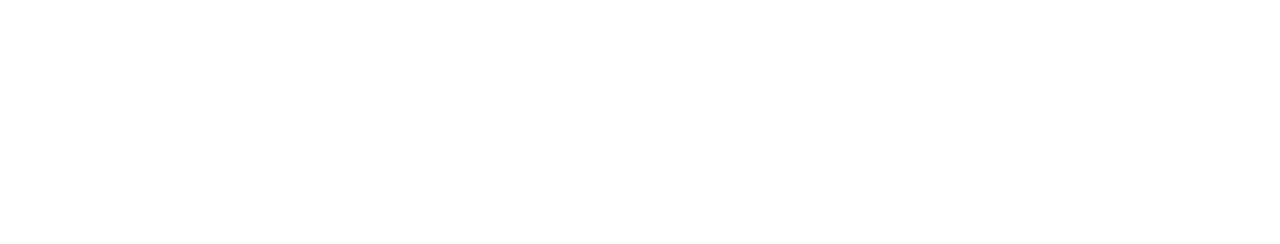
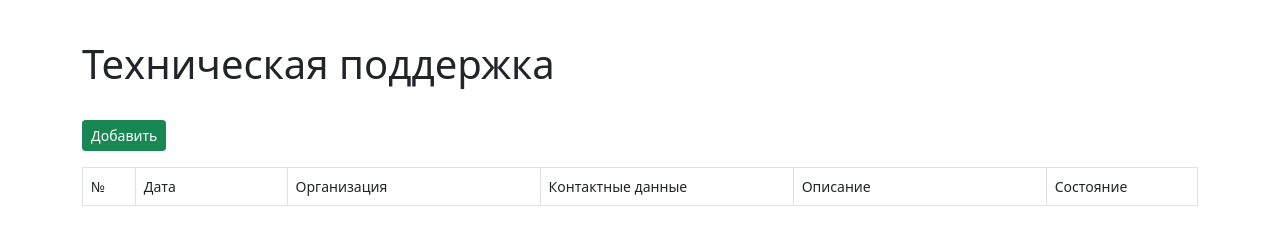
Before and after one commit to buzz1k/technical-support-table, a plain HTML site: page index.html in a window 1280 px wide. Drawn offline with nearby package versions, Linux system fonts and the light colour scheme.

Commit message:
add main table

```diff
--- a/index.html
+++ b/index.html
@@ -8,6 +8,34 @@
     <title>Document</title>
 </head>
 <body>
+    <div class="container">
+        <h1 style="margin-top: 40px;" >Техническая поддержка</h1>
+
+
+
+        <button type="button" class="btn btn-success btn-sm mt-4 mb-3">
+            Добавить
+        </button>
+
+          <div class="tab-content" id="myTabContent" style="max-height: 500px;">
+            <div class="tab-pane fade show active" id="home" role="tabpanel" aria-labelledby="home-tab">
+                <table id="supportTable" class="table table-bordered table-striped table-hover small">
+                    <thead>
+                        <tr>
+                            <td style="width: 20px;">№</td>
+                            <td style="width: 90px;">Дата</td>
+                            <td style="width: 150px;">Организация</td>
+                            <td style="width: 150px;">Контактные данные</td>
+                            <td style="width: 150px;">Описание</td>
+                            <td style="width: 70px;">Состояние</td>
+                        </tr>
+                    </thead>
+                    <tbody>
+
+                    </tbody>
+                </table>
+
+            </div>
 
     <script src="https://cdn.jsdelivr.net/npm/bootstrap@5.1.1/dist/js/bootstrap.bundle.min.js" integrity="sha384-/bQdsTh/da6pkI1MST/rWKFNjaCP5gBSY4sEBT38Q/9RBh9AH40zEOg7Hlq2THRZ" crossorigin="anonymous"></script>
 </body>
```
